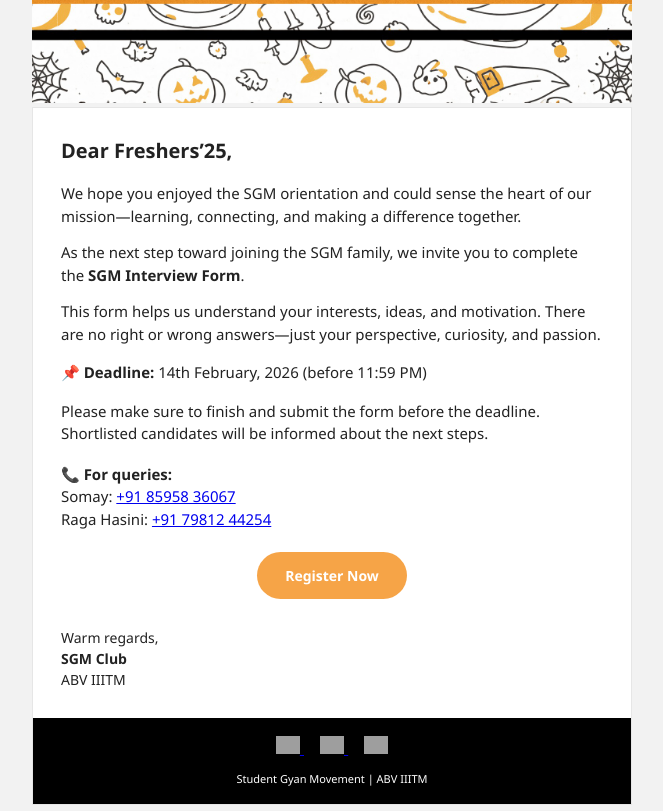
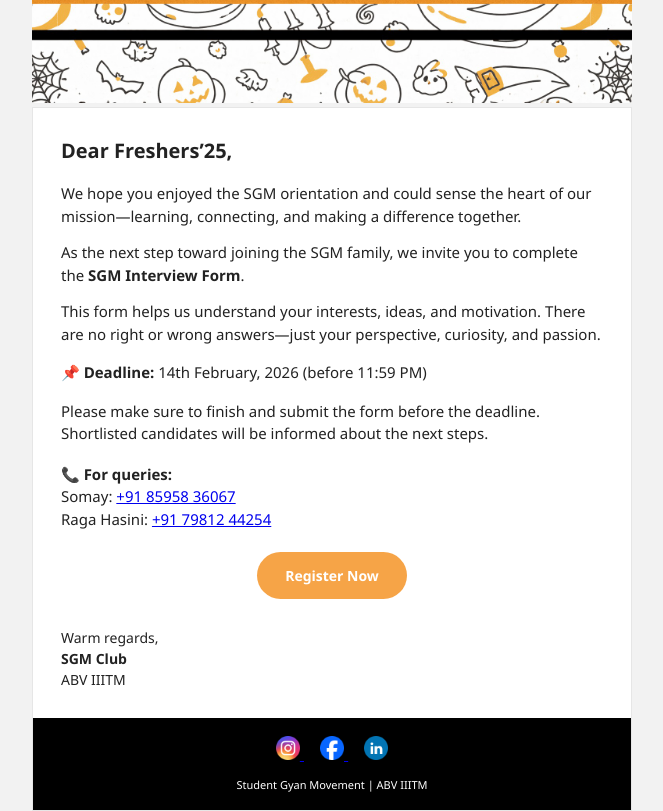
Before and after one commit to khoshang-k/tp, a plain HTML site: page index.html in a window 1280 px wide. Shown: the part 297-1108 px from the top of the page, without its empty margins (308-971 px from the left). Drawn offline with Linux system fonts and the light colour scheme; grey boxes are pictures that could not be loaded.

```diff
--- a/index.html
+++ b/index.html
@@ -78,15 +78,15 @@
           <td align="center" style="background-color:#000000; padding:18px 20px;">
 
             <a href="https://www.instagram.com/sgmiiitm/" style="margin:0 8px;">
-              <img src="https://cdn-icons-png.flaticon.com/512/174/174855.png" width="24" style="display:inline-block;">
+              <img src="images/instagram2x.png" width="24" style="display:inline-block;">
             </a>
 
             <a href="https://www.facebook.com/sgmiiitm/" style="margin:0 8px;">
-              <img src="https://cdn-icons-png.flaticon.com/512/733/733547.png" width="24" style="display:inline-block;">
+              <img src="images/facebook2x.png" width="24" style="display:inline-block;">
             </a>
 
-            <a href="mailto:sgm@iiitm.ac.in" style="margin:0 8px;">
-              <img src="https://cdn-icons-png.flaticon.com/512/732/732200.png" width="24" style="display:inline-block;">
+            <a href="https://www.linkedin.com/company/student-gyan-movement-iiitm-gwalior/" style="margin:0 8px;">
+              <img src="images/linkedin2x.png" width="24" style="display:inline-block;">
             </a>
 
             <p style="color:#ffffff; font-size:11px; margin:12px 0 0 0;">
```
